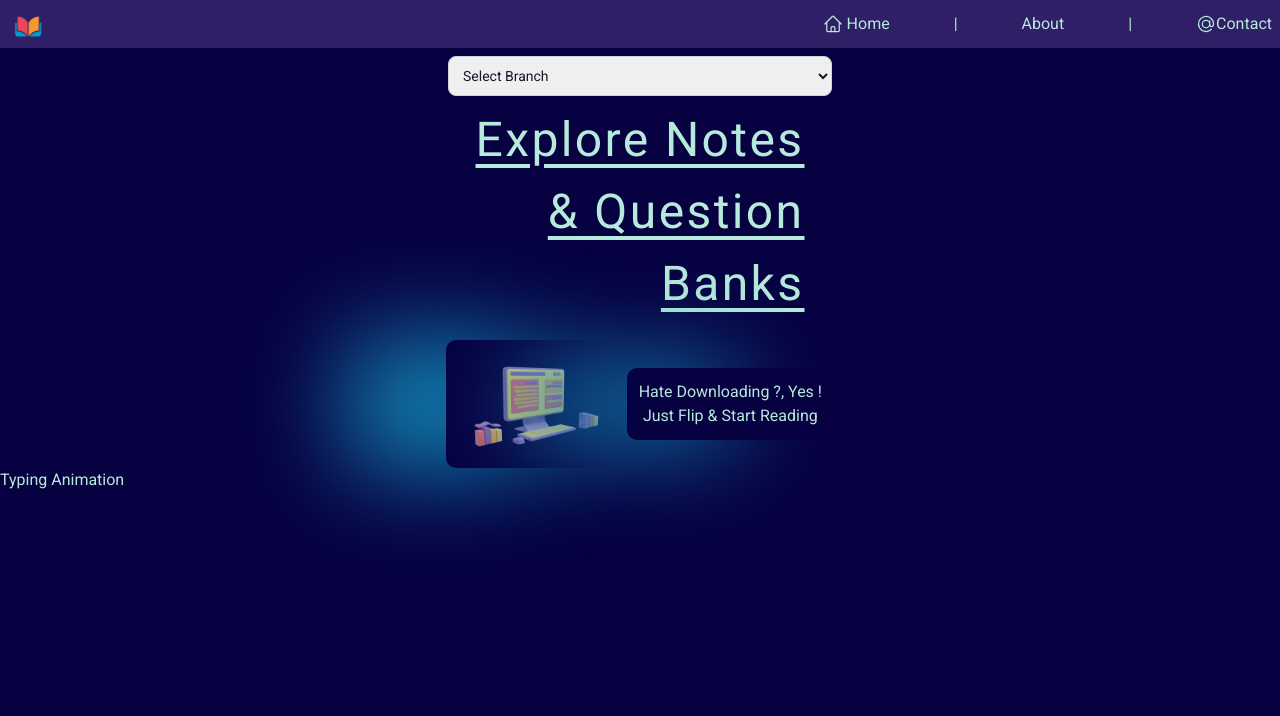
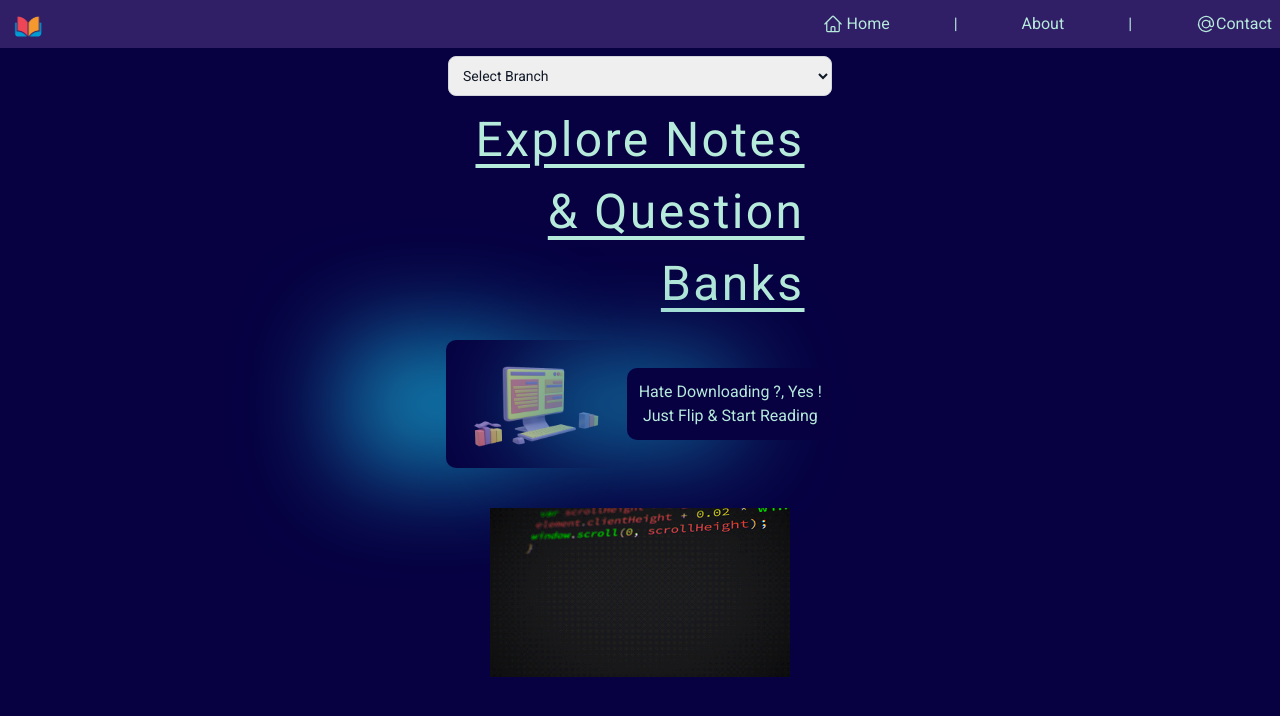
Before and after one commit to anisharaz/resourcesite, a Next.js app: page / in a window 1280 px wide. Shown: the top 716 px of the page. Built offline with nearby package versions, Linux system fonts and the light colour scheme.

Commit message:
Made typing component

```diff
--- a/app/components/homepage/typing/Typing.tsx
+++ b/app/components/homepage/typing/Typing.tsx
@@ -1,5 +1,12 @@
+import Image from "next/image";
+import giphy from "../assets/giphy.gif"
+
 function Typing() {
-  return <div className="text-tert">Typing Animation</div>;
+  return (
+    <div className="flex justify-center mt-10">
+        <Image src={giphy} width={300} alt="image" />
+    </div>
+  )
 }
 
 export default Typing;
```
Also changed, not shown: app/components/homepage/assets/giphy.gif (added).
